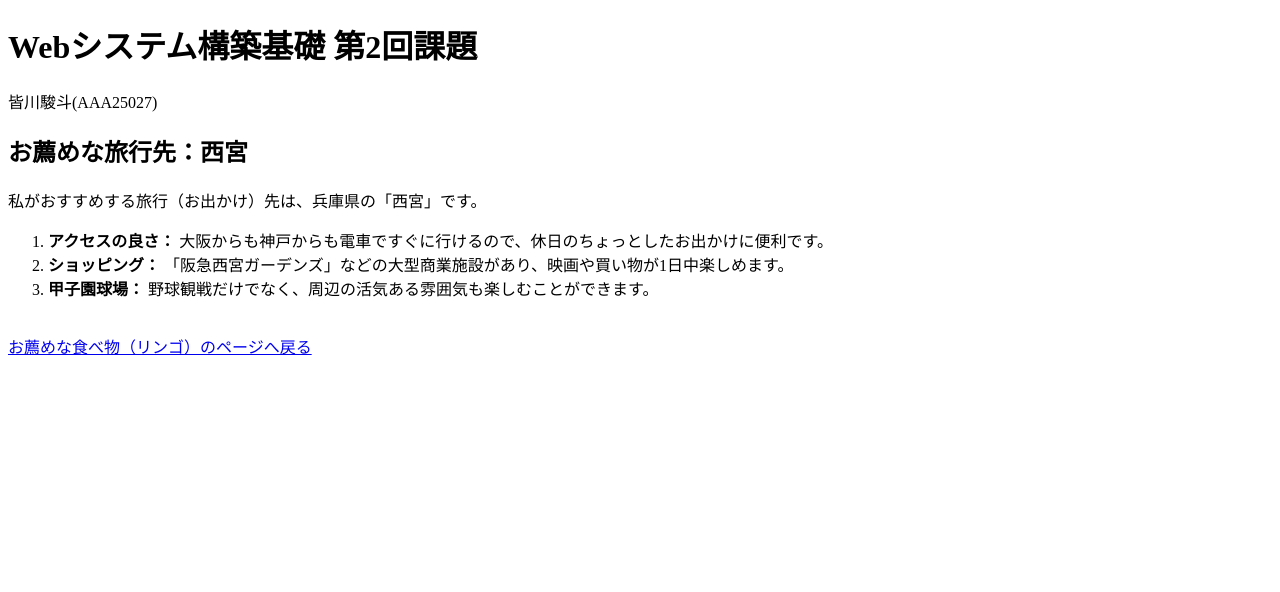
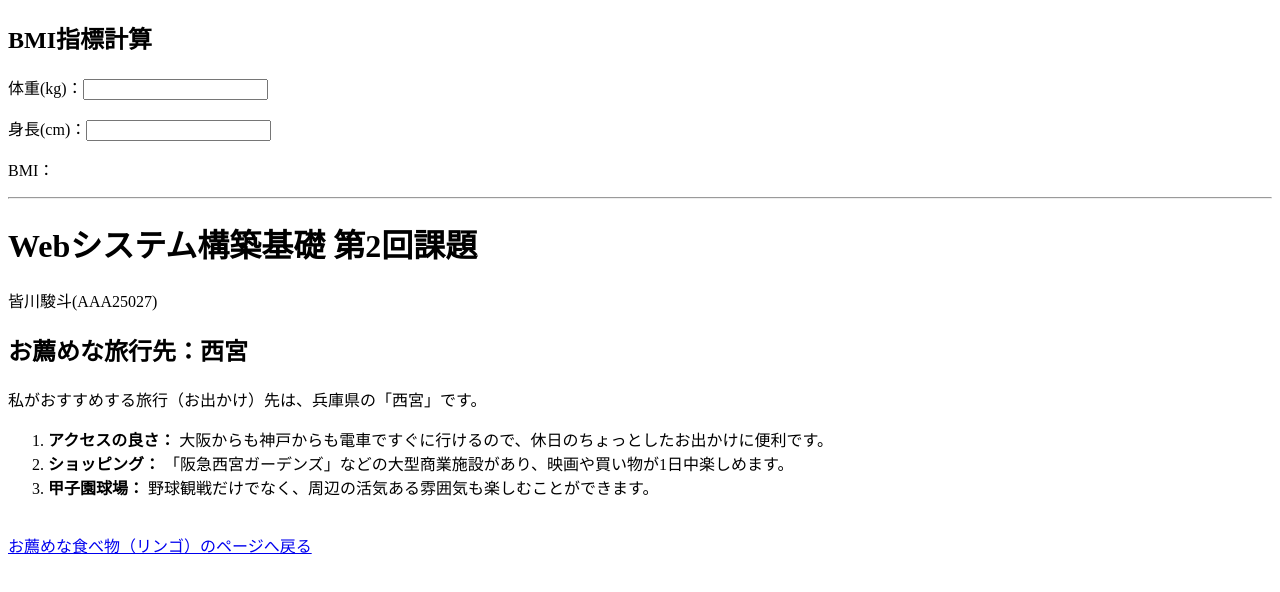
Before and after one commit to xmixg37/2kadai.github.io, a plain HTML site: page second.html in a window 1280 px wide. Drawn offline with Linux system fonts and the light colour scheme.

Commit message:
Add BMI calculator form to second.html

```diff
--- a/second.html
+++ b/second.html
@@ -5,7 +5,14 @@
   <title>お薦めな旅行先</title>
 </head>
 <body>
+    <h2>BMI指標計算</h2>
+    <form oninput="bmi.value = Math.round(Number(weight.value) / Math.pow(Number(height.value)/100, 2) * 10) / 10">
+        <p><label>体重(kg)：<input name="weight" type="number" step="any"></label></p>
+        <p><label>身長(cm)：<input name="height" type="number" step="any"></label></p>
+        <p><label>BMI：<output name="bmi"></output></label></p>
+    </form>
 
+    <hr>
   <h1>Webシステム構築基礎 第2回課題</h1>
   <p>皆川駿斗(AAA25027)</p>
 
```
